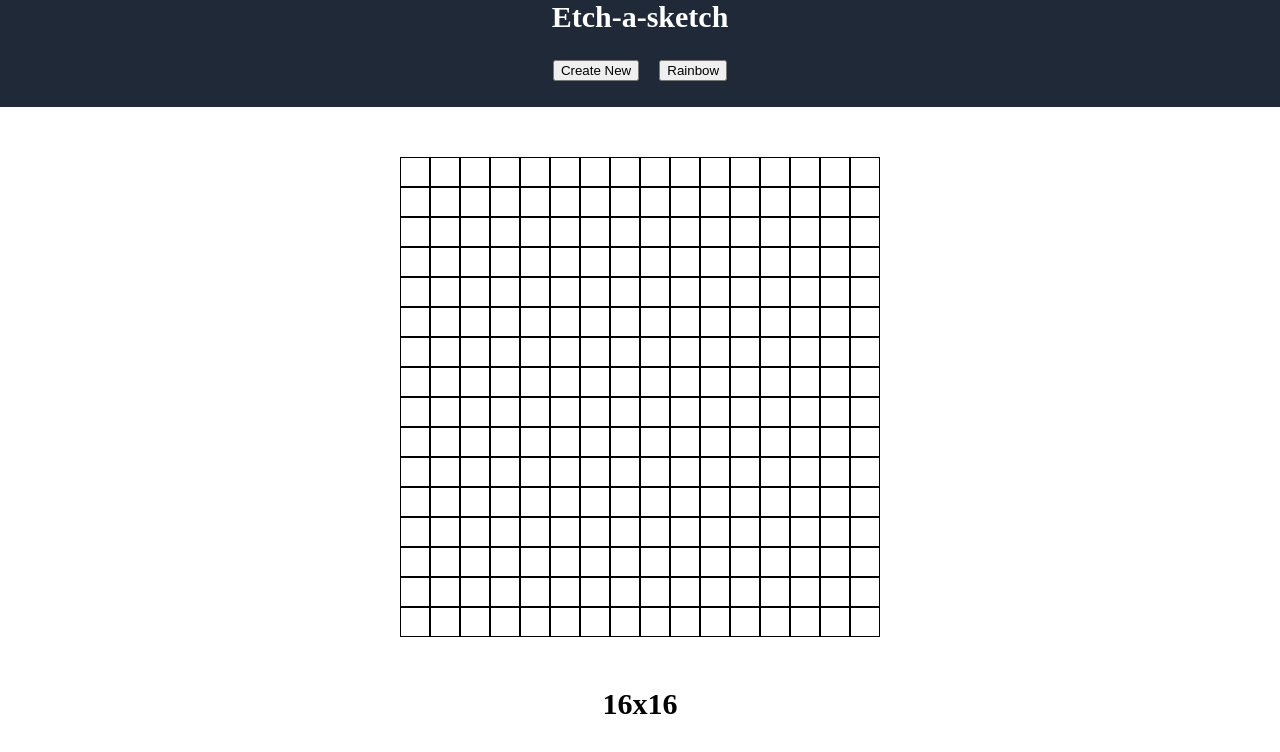
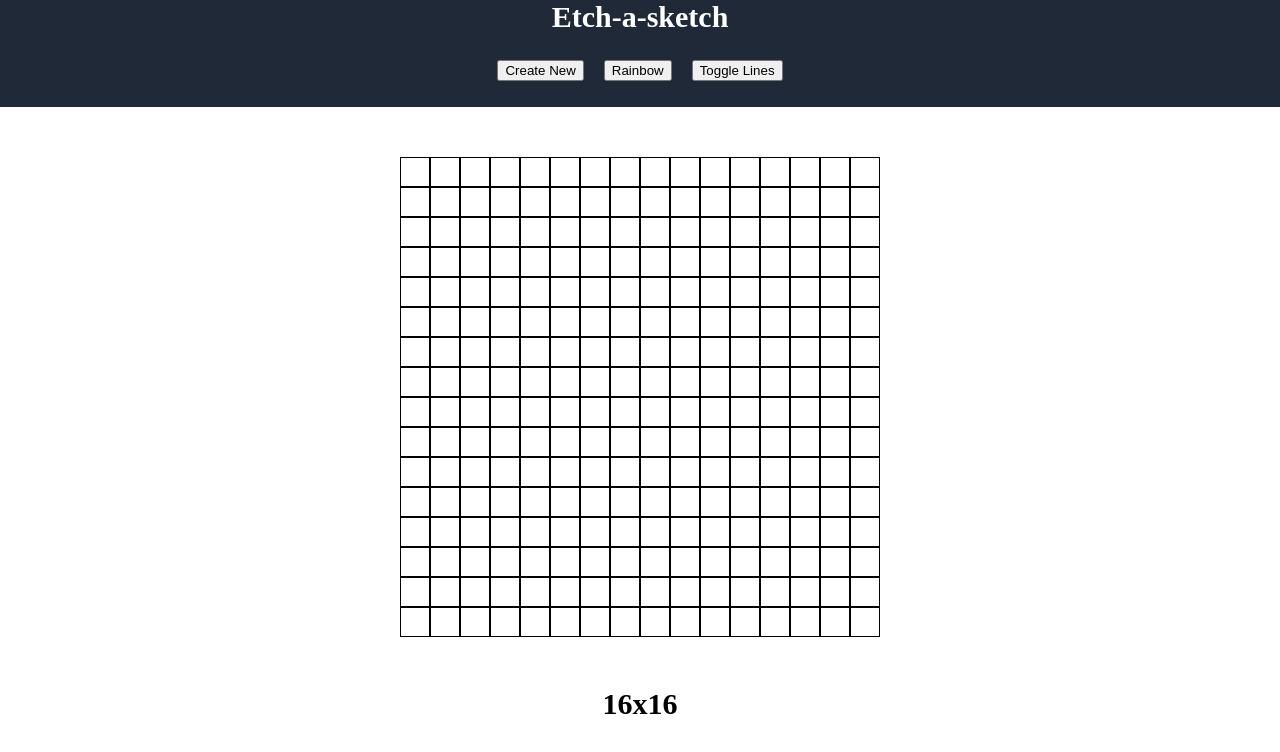
Before and after one commit to ahmedifrah/Etch-a-sketch, a plain HTML site: page index.html in a window 1280 px wide. Drawn offline with Linux system fonts and the light colour scheme.

Commit message:
add rainbow and toggleLines button

```diff
--- a/index.html
+++ b/index.html
@@ -14,6 +14,7 @@
         <ul>
             <li><button class="size">Create New</button></li>
             <li><button class="rainbow">Rainbow</Button></li>
+            <li><button class="lines">Toggle Lines</button></li>
         </ul>
 
     </div>
```
